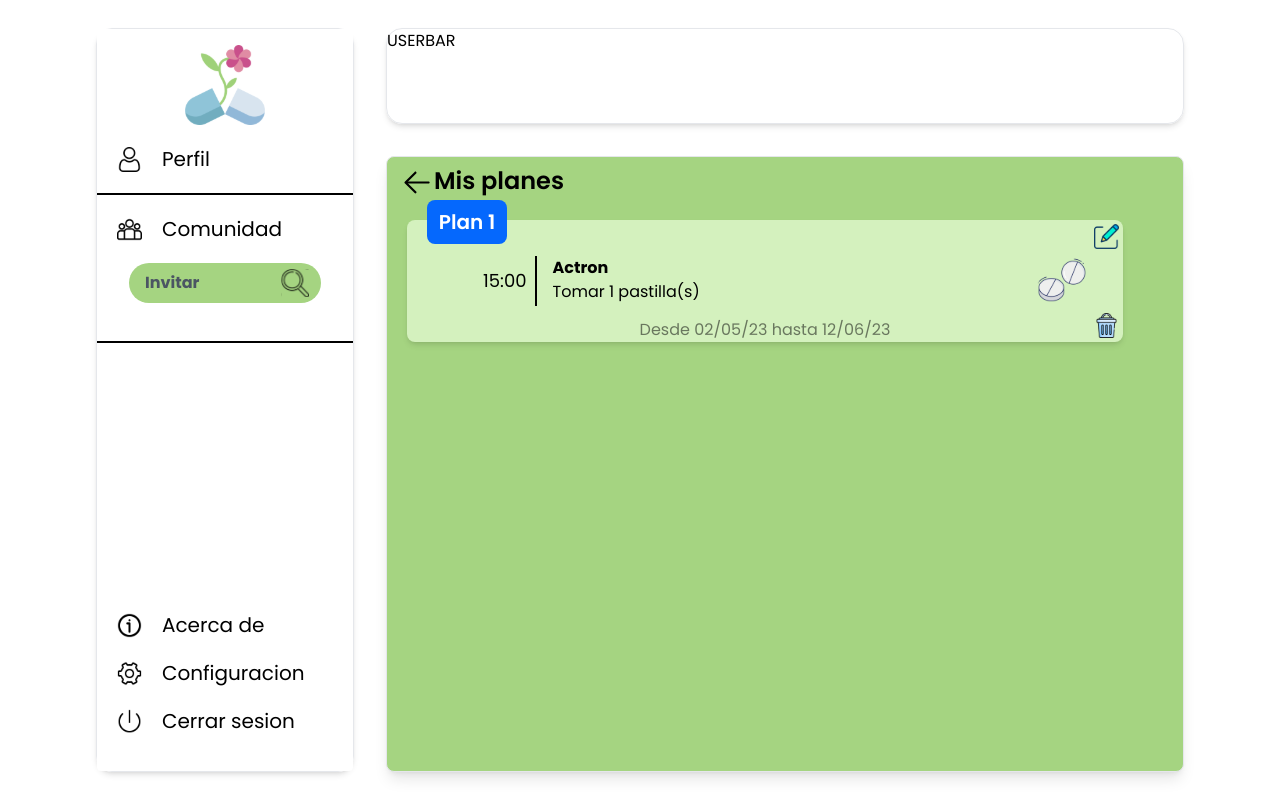
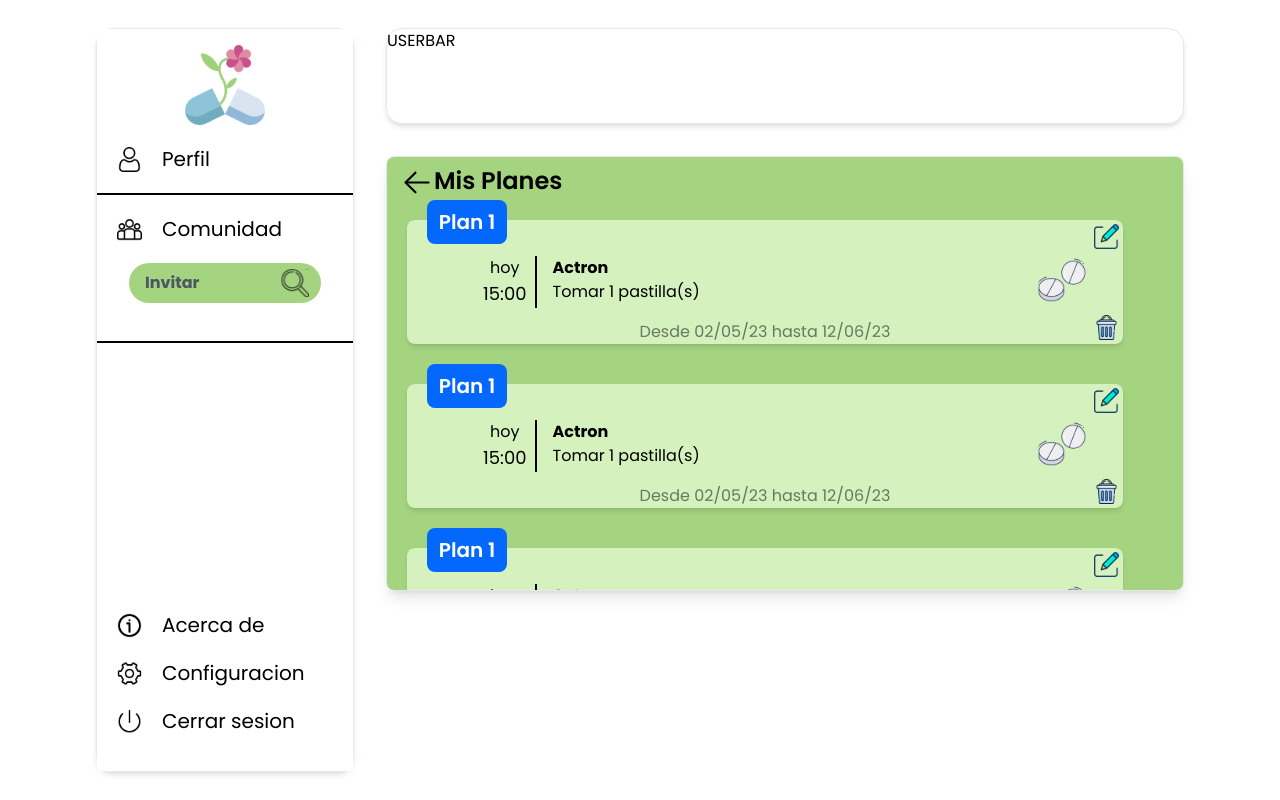
Before and after one commit to No-Country/c12-08-m-php-react, a Next.js app in the folder frontend/: page /home/plans in a window 1280 px wide. Built offline with nearby package versions, Linux system fonts and the light colour scheme.

Commit message:
feat:GenericContainer the plans letters were created, the generic container component was created

```diff
--- a/frontend/app/home/plans/page.tsx
+++ b/frontend/app/home/plans/page.tsx
@@ -1,10 +1,11 @@
-import { DetailedList } from "@/components";
-
+import { DetailedList, GenericContainer } from '@/components';
 
 const PlansList = () => {
   return (
     <section className='flex-grow'>
-      <DetailedList />
+      <GenericContainer title='Mis Planes' color='green'>
+        <DetailedList />
+      </GenericContainer>
     </section>
   );
 };
--- a/frontend/components/DetailedList/DetailedList.tsx
+++ b/frontend/components/DetailedList/DetailedList.tsx
@@ -1,45 +1,13 @@
-import React from 'react';
-import Image from 'next/image';
-import arrowBack from '/public/svg/arrowBack.svg';
-import trashCan from '/public/svg/trashCan.svg';
-import editPencil from '/public/svg/editPencil.svg';
-import tablets from '/public/svg/tablets.svg';
+import PlanCard from './components/PlanCard';
 
 const DetailedList = () => {
   return (
-    <div className="w-full h-full border rounded-lg shadow-lg bg-green">
-        <div className='flex ml-3 mt-2'>
-            <Image src={arrowBack} alt='Logo' width={35} height={35} />
-            <span className='font-poppins font-semibold text-2xl'>Mis planes</span>
-        </div>
-        <div className='w-full pr-20'>
-            <div className="relative h-auto shadow-md p-4 w-full ml-5 mt-5 rounded-lg bg-lightGreen">
-                <div className='pl-[40px] flex m-5'>
-                    <span className="self-center pr-2 text-lg">15:00</span>
-                    <div className="flex flex-col border-l-2 pl-4 border-black">
-                        <strong>Actron</strong>
-                        <span>Tomar 1 pastilla(s)</span>
-                    </div>
-                    <div className="ml-auto">
-                        <Image src={tablets} alt='Logo' width={50} height={50} />
-                    </div>
-                </div>
-                <div className="absolute top-[-20px] left-5 w-[80px] text-white font-poppins font-semibold bg-blue rounded-lg text-xl p-2 text-center">
-                    Plan 1
-                </div>
-                <div className="absolute top-0 right-0 mt-1 mr-1">
-                    <Image src={editPencil} alt='Logo' width={25} height={25} />
-                </div>
-                <div className="absolute bottom-0 right-0 mb-1 mr-1">
-                    <Image src={trashCan} alt='Logo' width={25} height={25} />
-                </div>
-                <p className="absolute left-0 right-0 bottom-0 text-center opacity-50">
-                    Desde 02/05/23 hasta 12/06/23
-                </p>
-            </div>
-        </div>
-    </div>
-  )
-}
+    <ul>
+      <PlanCard />
+      <PlanCard />
+      <PlanCard />
+    </ul>
+  );
+};
 
 export default DetailedList;
--- /dev/null
+++ b/frontend/components/DetailedList/components/PlanCard.tsx
@@ -0,0 +1,40 @@
+import Image from 'next/image';
+import editPencil from '/public/svg/editPencil.svg';
+import tablets from '/public/svg/tablets.svg';
+import trashCan from '/public/svg/trashCan.svg';
+
+const PlanCard = () => {
+  return (
+    <li className='w-full pr-20 mb-10'>
+      <div className='relative h-auto shadow-md p-4 w-full ml-5 mt-5 rounded-lg bg-lightGreen'>
+        <div className='pl-[40px] flex m-5'>
+          <span className='flex items-center justify-center pr-2 flex-col'>
+            <p>hoy</p>
+            <p className='text-lg'>15:00</p>
+          </span>
+          <div className='flex flex-col border-l-2 pl-4 border-black'>
+            <strong>Actron</strong>
+            <span>Tomar 1 pastilla(s)</span>
+          </div>
+          <div className='ml-auto'>
+            <Image src={tablets} alt='Logo' width={50} height={50} />
+          </div>
+        </div>
+        <div className='absolute top-[-20px] left-5 w-[80px] text-white font-poppins font-semibold bg-blue rounded-lg text-xl p-2 text-center'>
+          Plan 1
+        </div>
+        <div className='absolute top-0 right-0 mt-1 mr-1'>
+          <Image src={editPencil} alt='Logo' width={25} height={25} />
+        </div>
+        <div className='absolute bottom-0 right-0 mb-1 mr-1'>
+          <Image src={trashCan} alt='Logo' width={25} height={25} />
+        </div>
+        <p className='absolute left-0 right-0 bottom-0 text-center opacity-50'>
+          Desde 02/05/23 hasta 12/06/23
+        </p>
+      </div>
+    </li>
+  );
+};
+
+export default PlanCard;
--- /dev/null
+++ b/frontend/components/GenericContainer/GenericContainer.tsx
@@ -0,0 +1,25 @@
+import Image from 'next/image';
+import arrowBack from '/public/svg/arrowBack.svg';
+
+interface Props {
+  children: React.ReactNode;
+  color: 'green' | 'yellow';
+  title: string;
+}
+
+const GenericContainer = ({ children, color, title }: Props) => {
+  return (
+    <div className='h-[435px]'>
+      <div
+        className={`w-full h-full overflow-y-scroll border rounded-lg shadow-lg bg-${color}`}>
+        <header className='flex ml-3 mt-2'>
+          <Image src={arrowBack} alt='Logo' width={35} height={35} />
+          <span className='font-poppins font-semibold text-2xl'>{title}</span>
+        </header>
+        {children}
+      </div>
+    </div>
+  );
+};
+
+export default GenericContainer;
--- a/frontend/components/index.ts
+++ b/frontend/components/index.ts
@@ -2,6 +2,8 @@ export { default as AuthHeader } from './AuthHeader/AuthHeader';
 export { default as BottomNavbar } from './BottomNavbar/BottomNavbar';
 export { default as CalendarLayout } from './CalendarLayout/CalendarLayout';
 export { default as Dashboard } from './Dashboard/Dashboard';
+export { default as DetailedList } from './DetailedList/DetailedList';
+export { default as GenericContainer } from './GenericContainer/GenericContainer';
 export { default as Input } from './Input/Input';
 export { default as LandingNavbar } from './LandingNavbar/LandingNavbar';
 export { default as LandingShowcase } from './LandingShowcase/LandingShowcase';
@@ -9,4 +11,3 @@ export { default as LandingSlider } from './LandingSlider/LandingSlider';
 export { default as QuestionAlternative } from './QuestionAlternative/QuestionAlternative';
 export { default as Sidebar } from './Sidebar/Sidebar';
 export { default as Userbar } from './Userbar/Userbar';
-export { default as DetailedList } from './DetailedList/DetailedList';
```
